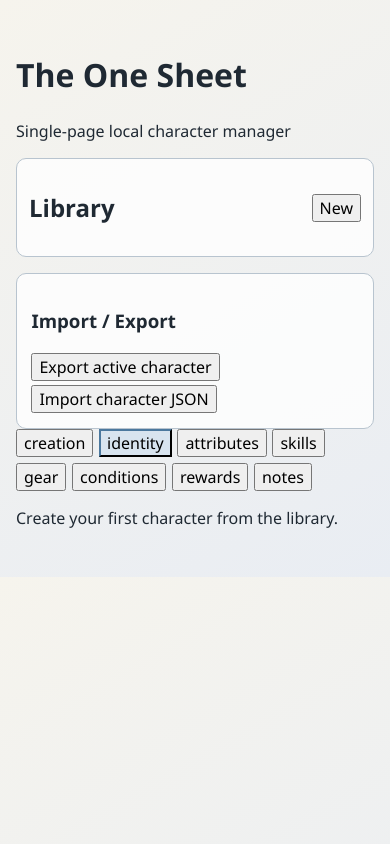
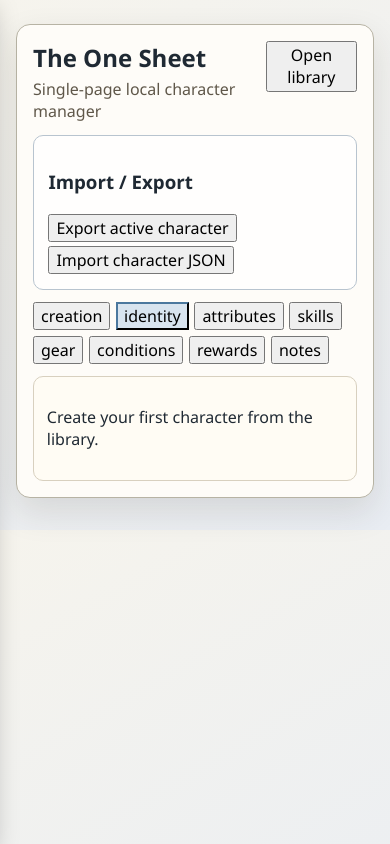
Before and after one commit to filipesf/theonesheet, a React (Vite) app: page / in a window 390 px wide. Built offline with nearby package versions, Linux system fonts and the light colour scheme.

Commit message:
Refocus app shell around sheet workspace

```diff
--- a/src/app/App.tsx
+++ b/src/app/App.tsx
@@ -9,21 +9,20 @@ import { CharacterEditor } from '../features/sheet/editor/CharacterEditor';
 
 export default function App() {
   const [section, setSection] = useState<SheetSection>('identity');
+  const [libraryOpen, setLibraryOpen] = useState(false);
   const library = useCharacterLibrary();
 
   return (
-    <main className="app-shell">
-      <header>
-        <h1>The One Sheet</h1>
-        <p>Single-page local character manager</p>
-      </header>
-
-      <div className="layout-grid">
+    <main className="sheet-app-shell">
+      <aside className={`library-drawer${libraryOpen ? ' is-open' : ''}`}>
         <CharacterLibrary
           characters={library.characters}
           activeCharacterId={library.activeCharacterId}
           onCreate={library.createCharacter}
-          onSelect={library.switchCharacter}
+          onSelect={(id) => {
+            library.switchCharacter(id);
+            setLibraryOpen(false);
+          }}
           onDuplicate={library.duplicateCharacter}
           onRename={(id) => {
             const current = library.characters.find((item) => item.id === id);
@@ -38,14 +37,27 @@ export default function App() {
             }
           }}
         />
+      </aside>
 
-        <section>
+      <section className="sheet-stage">
+        <header className="sheet-stage-header">
+          <div>
+            <h1>The One Sheet</h1>
+            <p>Single-page local character manager</p>
+          </div>
+          <button type="button" className="library-toggle" onClick={() => setLibraryOpen((value) => !value)}>
+            {libraryOpen ? 'Hide library' : 'Open library'}
+          </button>
+        </header>
+        <div className="sheet-utility-controls">
           <ImportExportPanel
             activeCharacterId={library.activeCharacterId}
             onExport={library.exportCharacter}
             onImport={library.importCharacter}
           />
           <SheetTabs active={section} onSelect={setSection} />
+        </div>
+        <section className="sheet-workspace">
           {library.activeCharacter && section === 'creation' ? (
             <CreationPanel
               character={library.activeCharacter}
@@ -66,7 +78,7 @@ export default function App() {
             <p>Create your first character from the library.</p>
           )}
         </section>
-      </div>
+      </section>
     </main>
   );
 }
--- a/src/styles.css
+++ b/src/styles.css
@@ -9,16 +9,61 @@ body {
   margin: 0;
 }
 
-.app-shell {
-  max-width: 1120px;
+.sheet-app-shell {
+  max-width: 1240px;
   margin: 0 auto;
-  padding: 2rem 1rem;
+  padding: 1.5rem 1rem 2rem;
+  display: grid;
+  grid-template-columns: minmax(220px, 280px) minmax(0, 1fr);
+  gap: 1rem;
+  align-items: start;
 }
 
-.layout-grid {
+.library-drawer {
+  position: sticky;
+  top: 1rem;
+}
+
+.sheet-stage {
+  border: 1px solid #b7b3a4;
+  border-radius: 14px;
+  background: #fefcf8;
+  box-shadow: 0 14px 34px #342b1c1f;
+  padding: 1rem;
+}
+
+.sheet-stage-header {
+  display: flex;
+  justify-content: space-between;
+  align-items: flex-start;
+  gap: 0.75rem;
+  margin-bottom: 0.75rem;
+}
+
+.sheet-stage-header h1 {
+  margin: 0;
+}
+
+.sheet-stage-header p {
+  margin: 0.2rem 0 0;
+  color: #5f5749;
+}
+
+.library-toggle {
+  display: none;
+}
+
+.sheet-utility-controls {
   display: grid;
-  grid-template-columns: 280px 1fr;
-  gap: 1rem;
+  gap: 0.75rem;
+  margin-bottom: 0.75rem;
+}
+
+.sheet-workspace {
+  border: 1px solid #d8d0bf;
+  border-radius: 10px;
+  background: #fffcf4;
+  padding: 0.8rem;
 }
 
 .library-panel {
@@ -71,7 +116,7 @@ body {
   display: flex;
   flex-wrap: wrap;
   gap: 0.35rem;
-  margin-bottom: 0.8rem;
+  margin-bottom: 0;
 }
 
 .sheet-tabs button.active {
@@ -140,8 +185,31 @@ textarea {
 }
 
 @media (max-width: 860px) {
-  .layout-grid {
+  .sheet-app-shell {
     grid-template-columns: 1fr;
+  }
+
+  .library-toggle {
+    display: inline-block;
+  }
+
+  .library-drawer {
+    position: fixed;
+    top: 0;
+    left: 0;
+    bottom: 0;
+    width: min(88vw, 320px);
+    z-index: 20;
+    transform: translateX(-102%);
+    transition: transform 0.25s ease;
+    padding: 0.75rem;
+    background: #f6f0e3;
+    box-shadow: 0 8px 24px #00000040;
+    overflow: auto;
+  }
+
+  .library-drawer.is-open {
+    transform: translateX(0);
   }
 }
 
```
